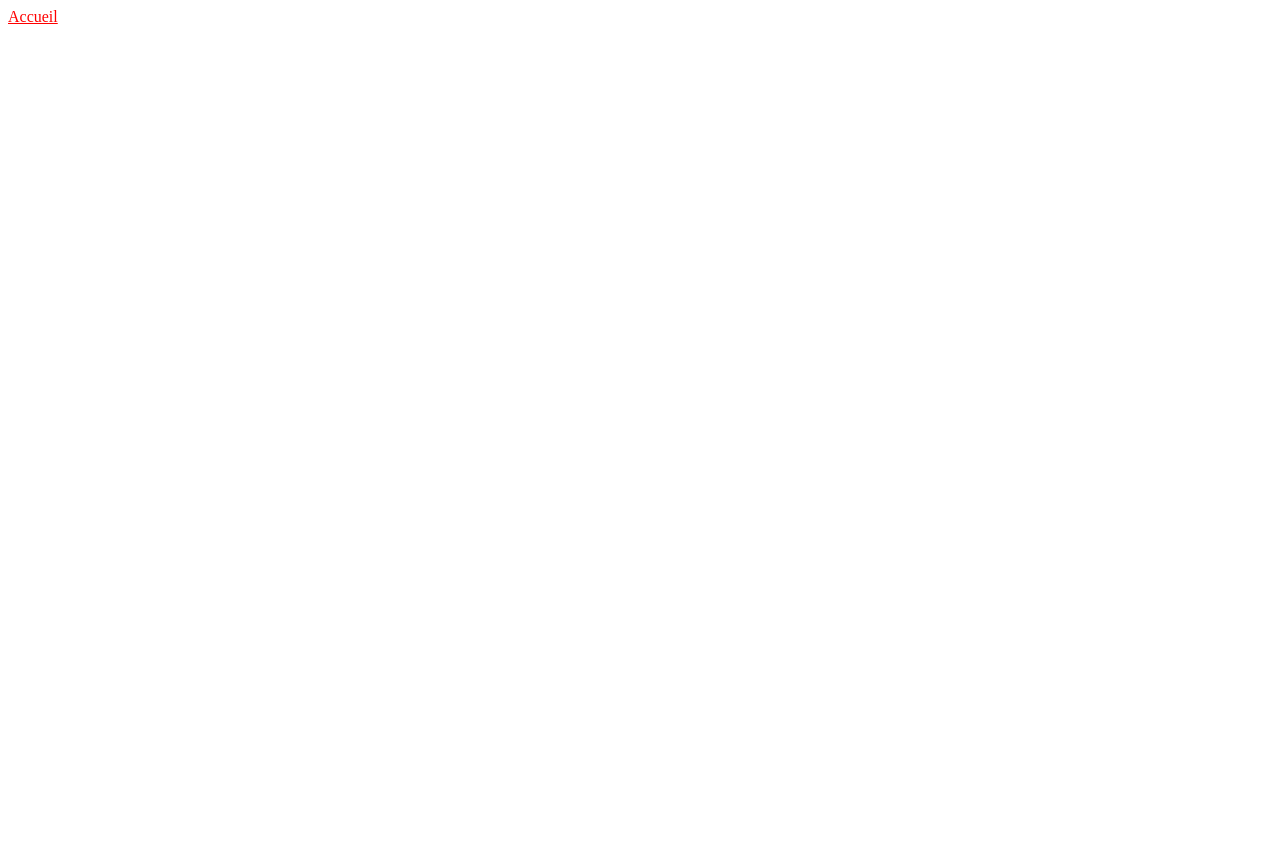
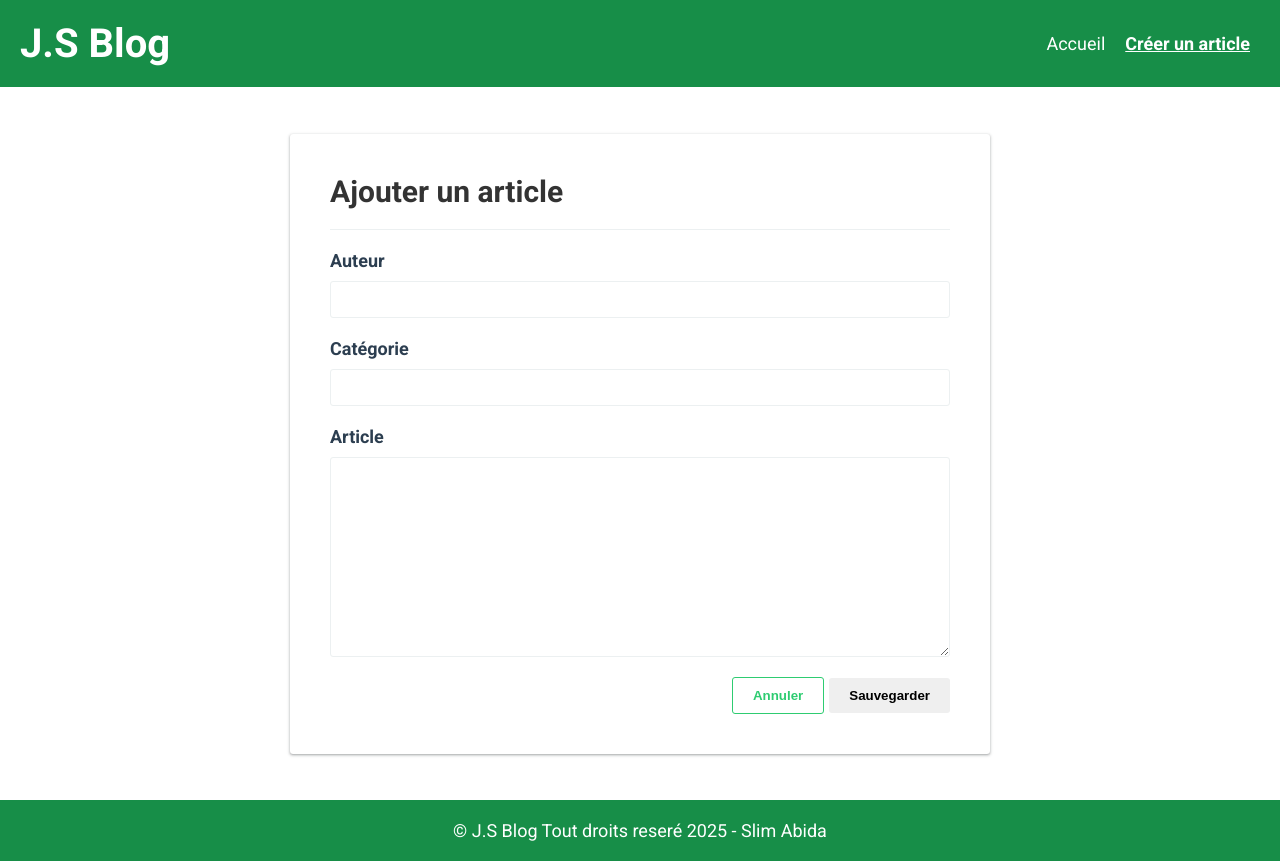
Before and after one commit to Slim-coder20/Blog-javascript, a website built with Vite: page src/form/form.html in a window 1280 px wide. Before the commit the page ends 800 px from the top, so only its background shows below. Built offline with nearby package versions, Linux system fonts and the light colour scheme.

Commit message:
Mise en place du formulaire d'article html et css OK

```diff
--- a/src/assets/styles/_classes.scss
+++ b/src/assets/styles/_classes.scss
@@ -0,0 +1,28 @@
+.title {
+  &-underline {
+    padding-bottom: 2rem;
+    border-bottom: 1px solid var(--divider);
+  }
+}
+
+.btn {
+  border: 0;
+  border-radius: 3px;
+  padding: 1rem 2rem;
+  font-weight: 700;
+  cursor: pointer;
+  transition: box-shadow 0.2s;
+  &:hover {
+    box-shadow: var(--box-shadow);
+    transition: box-shadow 0.2s;
+  }
+  &-primary {
+    background: var(--primary);
+    color: white;
+  }
+  &-secondary {
+    border: 1px solid var(--primary);
+    background: white;
+    color: var(--primary);
+  }
+}
--- a/src/assets/styles/_variables.scss
+++ b/src/assets/styles/_variables.scss
@@ -1,12 +1,11 @@
 :root {
-  --primary:#2ecc71;
-  --dark:#178e48;
-  --logo:#f1c40f;
-  --accent:#2c3e50;
-  --text:#333;
-  --diveder:#ecf0f1;
+  --primary: #2ecc71;
+  --dark: #178e48;
+  --logo: #f1c40f;
+  --accent: #2c3e50;
+  --text: #333;
+  --divider: #ecf0f1;
   --font-family: "Roboto", sans-serif;
   --box-shadow: 0 1px 2px 0 rgba(60, 64, 67, 0.3),
     0 1px 3px 1px rgba(60, 64, 67, 0.15);
-
 }
--- a/src/form/form.html
+++ b/src/form/form.html
@@ -3,11 +3,48 @@
   <head>
     <meta charset="UTF-8" />
     <meta name="viewport" content="width=device-width, initial-scale=1.0" />
-    <title>Blog Javascript</title>
+    <link
+      href="https://fonts.googleapis.com/css2?family=Roboto:ital,wdth,wght@0,75..100,100..900;1,75..100,100..900&display=swap"
+      rel="stylesheet"
+    />
+    <title>Blog</title>
   </head>
   <body>
-    <a href="../">Accueil</a>
-
+    <div class="container">
+      <header>
+        <a class="header-brand logo" href="../index.html">J.S Blog</a>
+        <ul>
+          <li>
+            <a href="../index.html" class="header-nav">Accueil</a>
+          </li>
+          <li>
+            <a href="./form.html" class="header-nav active">Créer un article</a>
+          </li>
+        </ul>
+      </header>
+      <div class="content">
+        <form>
+          <h2 class="title-underline">Ajouter un article</h2>
+          <div class="form-group">
+            <label>Auteur</label>
+            <input type="text" name="author" />
+          </div>
+          <div class="form-group">
+            <label>Catégorie</label>
+            <input type="text" name="category" />
+          </div>
+          <div class="form-group">
+            <label>Article</label>
+            <textarea name="content"></textarea>
+          </div>
+          <div class="form-btn-container">
+          <button class="btn btn-secondary">Annuler</button>
+          <button class="btn bn-primary">Sauvegarder</button>
+          </div>
+        </form>
+      </div>
+    </div>
+    <footer>© J.S Blog Tout droits reseré 2025 - Slim Abida</footer>
     <script type="module" src="./form.js"></script>
   </body>
 </html>
--- a/src/form/form.js
+++ b/src/form/form.js
@@ -1 +1,2 @@
 import './form.scss';
+import '../assets/styles/styles.scss';
--- a/src/form/form.scss
+++ b/src/form/form.scss
@@ -1,3 +1,45 @@
-a {
-  color: red;
+.content {
+  display: flex;
+  justify-content: center;
+  align-items: center;
+  form {
+    width: 700px;
+    padding: 4rem;
+    box-shadow: var(--box-shadow);
+    border-radius: 3px;
+    display: flex;
+    flex-direction: column;
+    .form-group {
+      margin-bottom: 2rem;
+      display: flex;
+      flex-direction: column;
+      label {
+        font-size: 1.8rem;
+        color: var(--accent);
+        font-weight: 700;
+        margin-bottom: 1rem;
+      }
+      input,
+      textarea {
+        border: 1px solid var(--divider);
+        padding: 1rem;
+        outline: 0;
+        border-radius: 3px;
+        &:focus {
+          border-color: var(--accent);
+        }
+      }
+      textarea {
+        min-height: 20rem;
+      }
+    }
+    .form-btn-container {
+      display: flex;
+      justify-content: flex-end;
+      align-items: center;
+      .btn {
+        margin-left: 0.5rem;
+      }
+    }
+  }
 }
```
